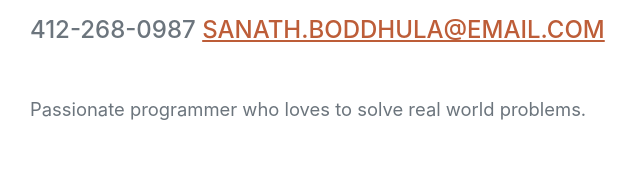
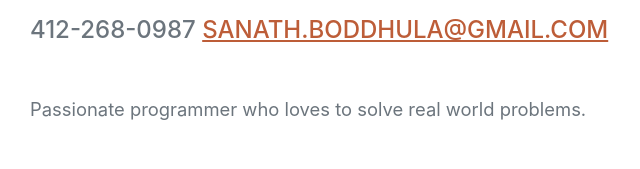
Before and after one commit to sanathboddhula/portfolio, a website: page index.html in a window 1280 px wide. Shown: the part 376-545 px from the top of the page, 290-930 px from the left. Drawn offline with nearby package versions, Linux system fonts and the light colour scheme; a web font is replaced by a local one.

Commit message:
Update index.html

```diff
--- a/index.html
+++ b/index.html
@@ -44,7 +44,7 @@
                     </h1>
                     <div class="subheading mb-5">
                         412-268-0987
-                        <a href="mailto:sanath.boddhula@gmail.com">sanath.boddhula@email.com</a>
+                        <a href="mailto:sanath.boddhula@gmail.com">sanath.boddhula@gmail.com</a>
                     </div>
                     <p class="lead mb-5">Passionate programmer who loves to solve real world problems.</p>
                     <div class="social-icons">
```
